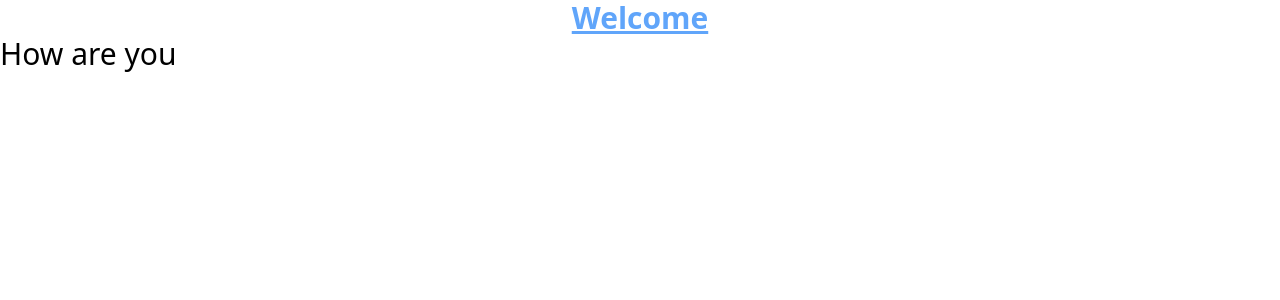
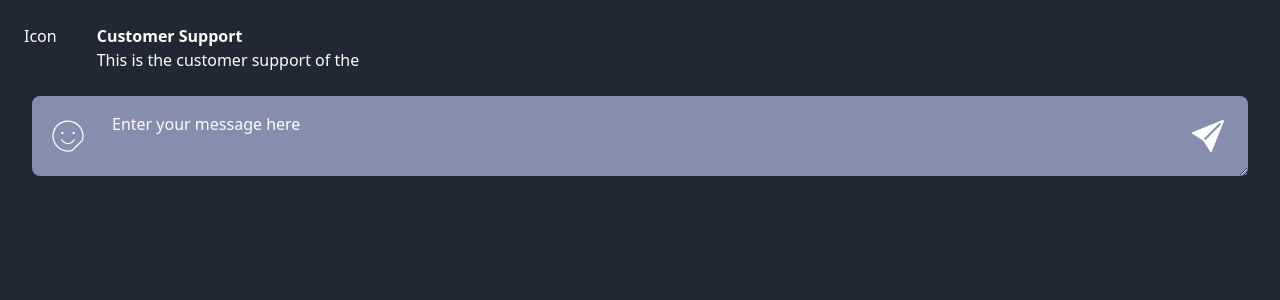
Before and after one commit to Godwin57/chat-widget, a React (Vite) app: page / in a window 1280 px wide. Shown: the top 300 px of the page. Built offline with nearby package versions, Linux system fonts and the light colour scheme.

Commit message:
Worked on the textarea component for the App Also worked on the header but not done with it. Configured tailwind.config to suit my needs Added types for the components

```diff
--- a/package.json
+++ b/package.json
@@ -11,7 +11,9 @@
   },
   "dependencies": {
     "react": "^18.2.0",
-    "react-dom": "^18.2.0"
+    "react-dom": "^18.2.0",
+    "react-icons": "^5.0.1",
+    "react-router-dom": "^6.22.3"
   },
   "devDependencies": {
     "@types/react": "^18.2.66",
--- a/src/App.tsx
+++ b/src/App.tsx
@@ -1,11 +1,20 @@
+import TextArea from "./components/elements/Textarea";
+import Header from "./components/Header";
+import { PiSmileyStickerThin } from "react-icons/pi";
+import { BsSendFill } from "react-icons/bs";
+
 function App() {
     return (
-        <>
-            <h1 className="text-blue-400 text-3xl font-bold underline text-center">
-                Welcome
-            </h1>
-            <p className="text-3xl text-underline">How are you</p>
-        </>
+        <div className="bg-dark-400 text-white min-h-screen">
+            <Header />
+            <TextArea
+                placeholder="Enter your message here"
+                withRightElement
+                rightElement={<BsSendFill className="w-8 h-8" />}
+                withLeftElement
+                leftElement={<PiSmileyStickerThin className="w-10 h-10" />}
+            />
+        </div>
     );
 }
 
--- /dev/null
+++ b/src/components/Header.tsx
@@ -0,0 +1,22 @@
+import React from "react";
+// import { FcCustomerSupport } from "react-icons/fc";
+import { HeaderType } from "../types/component-types";
+
+const Header: React.FC<HeaderType> = ({
+    title = "Customer Support",
+    description = "This is the customer support of the ",
+    activeStatus = false,
+}) => {
+    return (
+        <div className="flex gap-10 px-6 py-6">
+            <div>Icon</div>
+            <div>
+                <p className="font-bold">{title}</p>
+                <p>{description}</p>
+                <p>{activeStatus}</p>
+            </div>
+        </div>
+    );
+};
+
+export default Header;
--- /dev/null
+++ b/src/components/Modal.tsx
@@ -0,0 +1,5 @@
+const Modal = () => {
+    return <div>Modal</div>;
+};
+
+export default Modal;
--- /dev/null
+++ b/src/components/elements/Textarea.tsx
@@ -0,0 +1,44 @@
+import { TextAreaProps } from "../../types/component-types";
+
+const TextArea: React.FC<TextAreaProps> = ({
+    error,
+    placeholder,
+    type = "text",
+    onChange,
+    onFocus,
+    className = "",
+    disabled = false,
+    withLeftElement,
+    leftElement,
+    rightElement,
+    withRightElement,
+    label = "",
+    withLabel,
+}) => {
+    return (
+        <div className={`relative flex items-center justify-center`}>
+            {withLeftElement && (
+                <div className="absolute left-12 flex items-center justify-center cursor-pointer">
+                    {leftElement}
+                </div>
+            )}
+            {withRightElement && (
+                <div className="absolute inset-y-0 flex items-center justify-center right-14 cursor-pointer">
+                    {rightElement}
+                </div>
+            )}
+            <textarea
+                placeholder={placeholder}
+                className="w-95 px-4 pl-20 py-4 rounded-lg bg-light-400 text-white placeholder-white"
+            />
+        </div>
+    );
+};
+
+export default TextArea;
+
+/* Error
+Message not sent
+    An icon would be displayed in the case of this particular error
+
+*/
--- /dev/null
+++ b/src/types/component-types.ts
@@ -0,0 +1,25 @@
+import React, { ChangeEvent, FocusEvent } from "react";
+
+export interface HeaderType {
+    title?: string;
+    description?: string;
+    icon?: React.ComponentType<React.SVGProps<SVGSVGElement>>;
+    activeStatus?: boolean;
+}
+
+export interface TextAreaProps {
+    error?: string;
+    name?: string;
+    value?: string;
+    placeholder?: string;
+    onChange?: (e: ChangeEvent<HTMLInputElement>) => void;
+    onFocus?: (e: FocusEvent<HTMLInputElement>) => void;
+    className?: string;
+    disabled?: boolean;
+    withLeftElement?: boolean;
+    leftElement?: JSX.Element;
+    withRightElement?: boolean;
+    rightElement?: JSX.Element;
+    label?: string;
+    withLabel?: boolean;
+}
--- a/tailwind.config.js
+++ b/tailwind.config.js
@@ -5,7 +5,28 @@ module.exports = {
     "./src/**/*.{js,jsx,ts,tsx}",
   ],
   theme: {
-    extend: {},
+    extend: {
+      spacing: {
+        95: '95%'
+      },
+      colors: {
+        dark: {
+          100: "#000000",
+          200: "#0F1117",
+          300: "#151821",
+          400: "#212734",
+          500: "#101012",
+        },
+        light: {
+          900: "#FFFFFF",
+          800: "#F4F6F8",
+          850: "#FDFDFD",
+          700: "#DCE3F1",
+          500: "#7B8EC8",
+          400: "#858EAD",
+        }
+      }
+    }
   },
   plugins: [],
 }
```
Also changed, not shown: 2 other files (tests, documents, lock files or other folders).
